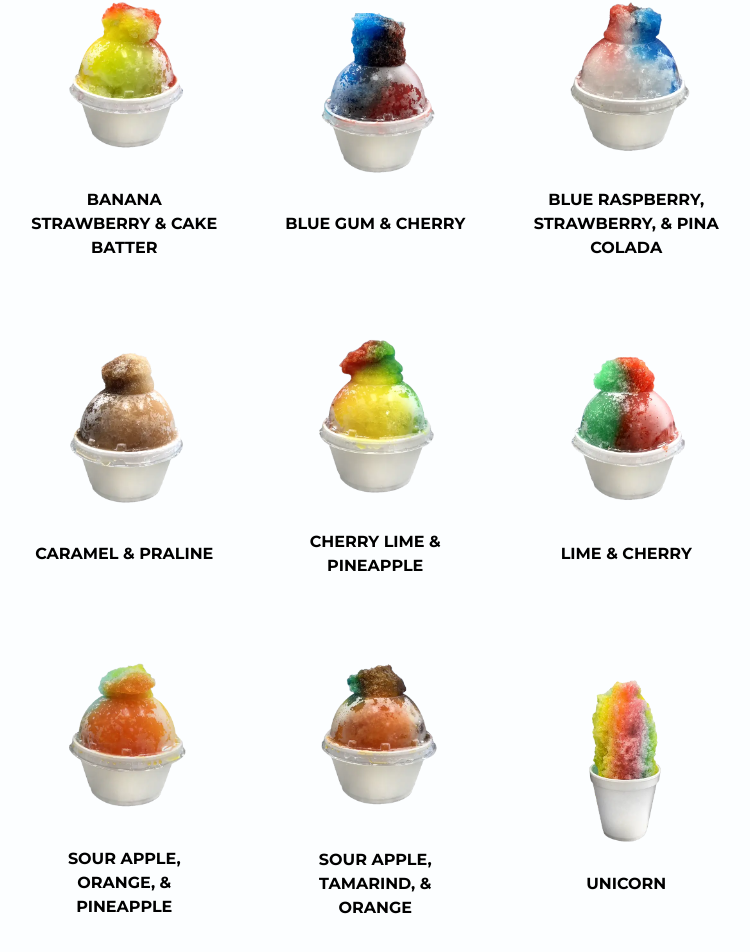
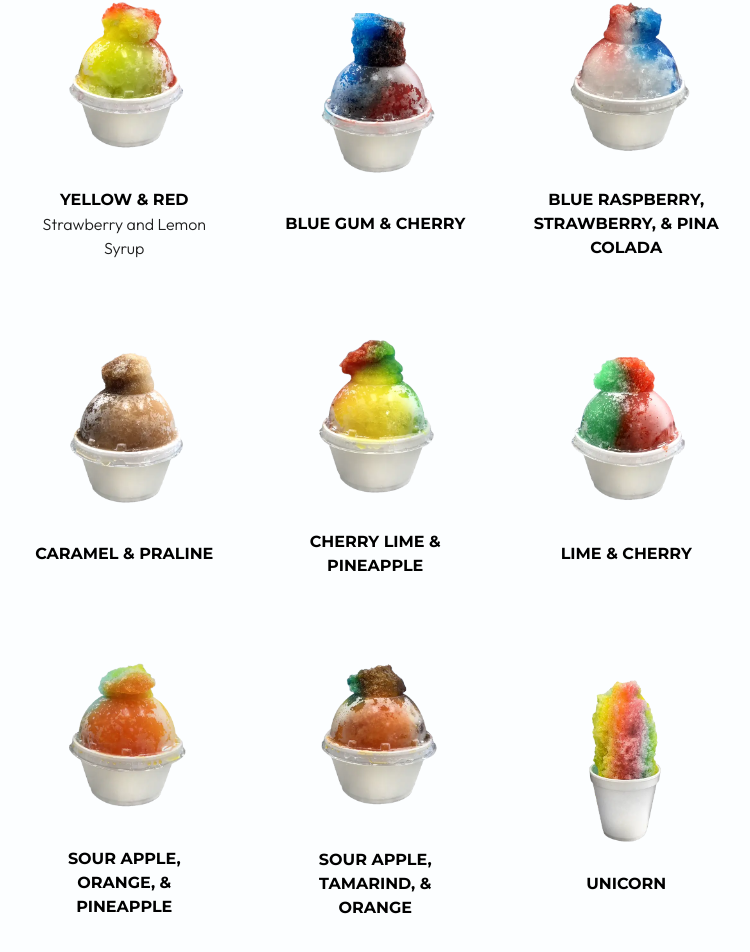
Before and after one commit to msclal/below-zero, a Next.js app: page /menu in a window 1280 px wide. Shown: the part 2063-3015 px from the top of the page, without its empty margins (453-1203 px from the left). Built offline with nearby package versions, Linux system fonts and the light colour scheme.

Commit message:
Update shavedice.js

```diff
--- a/public/data/shavedice.js
+++ b/public/data/shavedice.js
@@ -2,8 +2,8 @@ export const shavedice = [
   {
     picture:
       "/product_pictures/shavedice/BananaStrawberryandCakeBatter/BananaStrawberryandCakeBatter.webp",
-    name: "Banana Strawberry & Cake Batter",
-    description: "",
+    name: "Yellow & Red",
+    description: "Strawberry and Lemon Syrup",
     visible: true,
   },
   {
```
